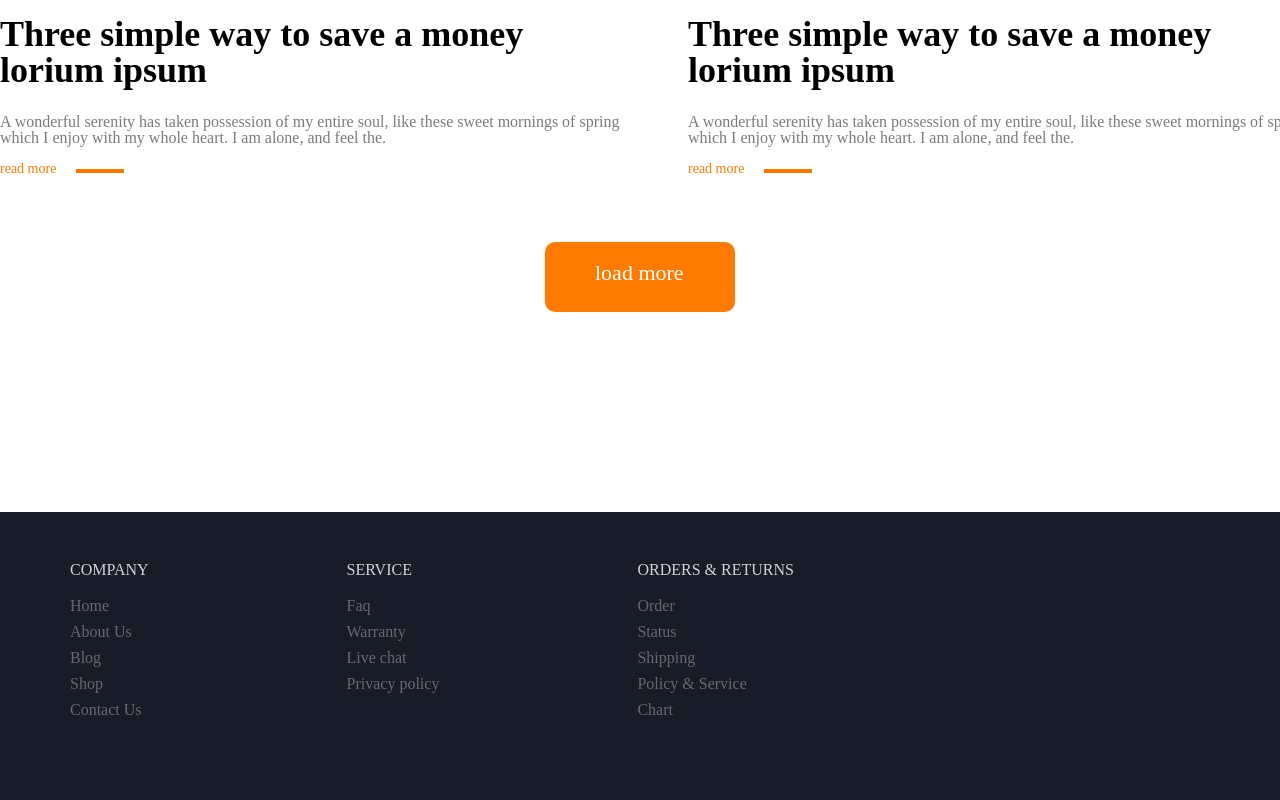
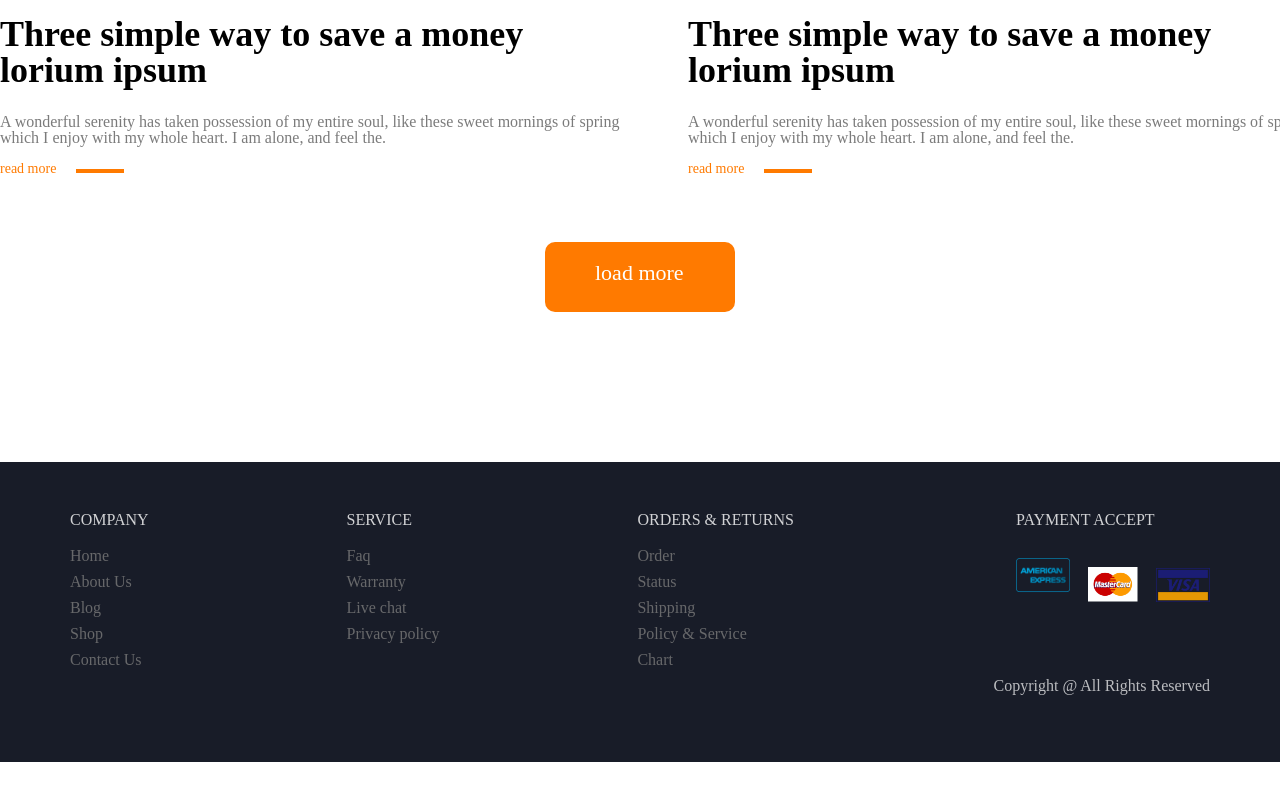
Before and after one commit to Mmariami/lesson7, a plain HTML site: page index.html in a window 1280 px wide. Shown: the part 1715-2515 px from the top of the page. After the commit the page ends 2477 px from the top, so only its background shows below. Drawn offline with Linux system fonts and the light colour scheme.

Commit message:
add footer

```diff
--- a/css/style.css
+++ b/css/style.css
@@ -99,8 +99,7 @@
     margin-left: auto;
     margin-right: auto;
     border-radius: 10px;
-    margin-bottom: 200px;
-
+    margin-bottom: 150px;
 }
 .button-text {
     font-size: 22px;
@@ -137,3 +136,17 @@
     color: #7B7B7B;
     opacity: 80%;
 }
+.payment {
+    margin-right: 70px;
+}
+
+.visa ,
+.mastercard {
+    margin-left: 14px;
+}
+.copyright{
+    color: white;
+    margin-right: 70px;
+    margin-bottom: 0px;
+    opacity: 0.7;
+}
--- a/index.html
+++ b/index.html
@@ -86,7 +86,7 @@
         <div class="button1">
         <p class="button-text">load more</p>
         </div>
-
+  <footer>
       <div class="footer-background">
         <div class="footer-text-wrapper">
           <div class="f-left column1">
@@ -114,9 +114,18 @@
             <p class="col-p">Policy & Service</p>
             <p class="col-p">Chart</p>
           </div>
+          <section class="f-right payment">
+            <h3 class="column-title">PAYMENT ACCEPT</h3>
+            <img class="am-ex" src="img/amex_american_express-512.png" alt="am-ex">
+            <img class="mastercard" src="img/1aMastercard.png" alt="mastercard">
+            <img  class="visa" src="img/visa.png" alt="visa">
+          </section>
         </div>
         <div class="clear"></div>
+        <p class="f-right copyright">Copyright @ All Rights Reserved</p>
+
       </div>
+  </footer>
 
 </body>
 </html>
```
